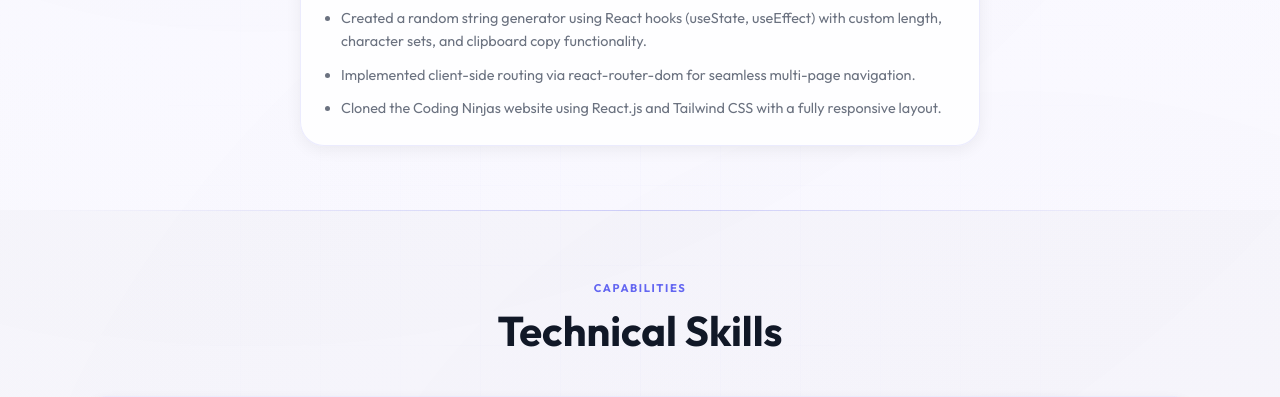
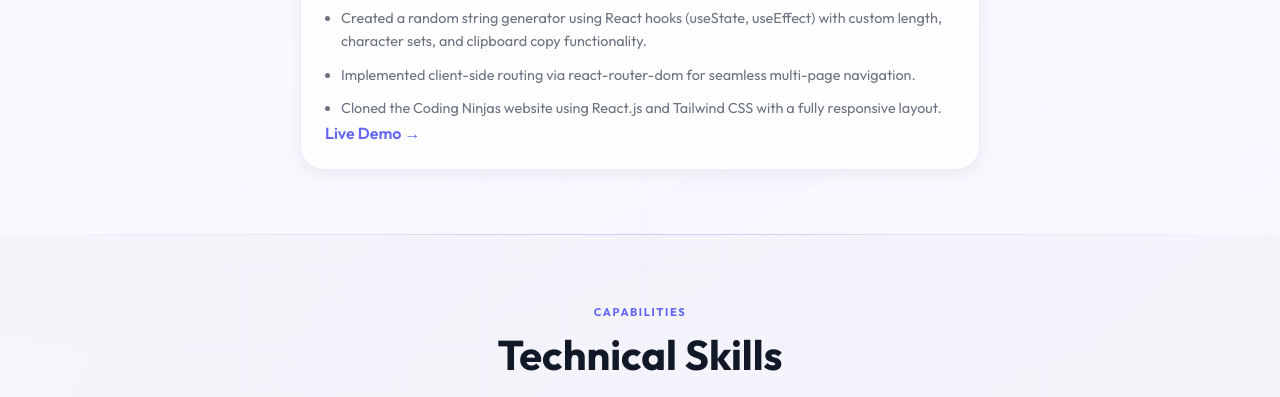
Before and after one commit to Abhinav3457/portfolio, a plain HTML site: page frontend/index.html in a window 1280 px wide. Shown: the part 2311-2708 px from the top of the page. Drawn offline with nearby package versions, Linux system fonts and the light colour scheme; no server answers.

Commit message:
Add live demo link to QSkill internship experience card

```diff
--- a/frontend/index.html
+++ b/frontend/index.html
@@ -279,6 +279,7 @@
                                 <li>Implemented client-side routing via react-router-dom for seamless multi-page navigation.</li>
                                 <li>Cloned the Coding Ninjas website using React.js and Tailwind CSS with a fully responsive layout.</li>
                             </ul>
+                            <a class="inline-link" href="https://devtool-sxvb.onrender.com/" target="_blank" rel="noreferrer">Live Demo &rarr;</a>
                         </article>
                     </div>
                 </div>
```
